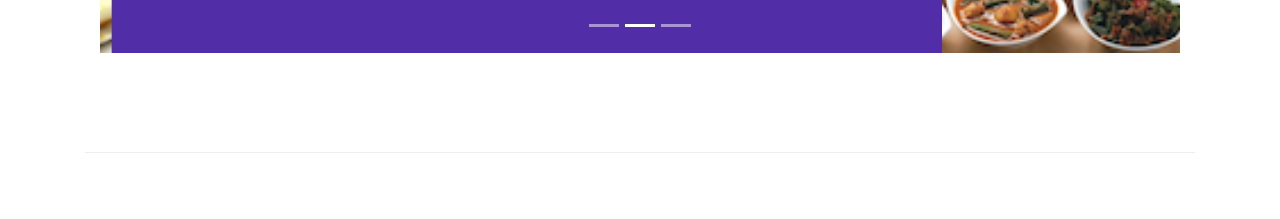
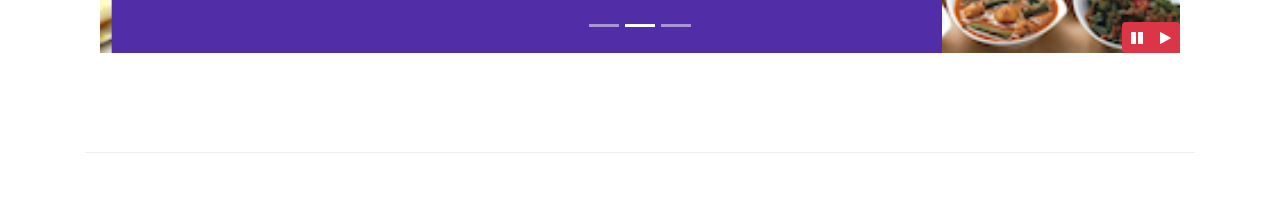
Before and after one commit to makadiyameet/bootstrap4, a website: page index.html in a window 1280 px wide. Shown: the part 581-800 px from the top of the page. Drawn offline with nearby package versions, Linux system fonts and the light colour scheme.

Commit message:
bootstrap jquery week4

```diff
--- a/css/styles.css
+++ b/css/styles.css
@@ -59,3 +59,9 @@ body{
     left: 0;
     min-height: 250px;
 }
+
+#carouselButton {
+    right: 0px;
+    position: absolute;
+    bottom: 0px;
+}
--- a/index.html
+++ b/index.html
@@ -236,6 +236,14 @@
                     <a class="carousel-control-next" href="#mycarousel" role="button" data-slide="next">
                         <span class="carousel-control-next-icon"></span>
                     </a>
+                    <div class="btn-group" id="carouselButton">
+                        <button class="btn btn-danger btn-sm" id="carousel-pause">
+                            <span class="fa fa-pause"></span>
+                        </button>
+                        <button class="btn btn-danger btn-sm" id="carousel-play">
+                            <span class="fa fa-play"></span>
+                        </button>
+                    </div>
                 </div>
             </div>
         </div>
@@ -411,6 +419,16 @@
         $(document).ready(function(){
             $('[data-toggle="tooltip"]').tooltip();
         });
+
+        $(document).ready(function(){
+            $('#mycarousel').carousel({ interval: 2000 });
+            $('#carousel-pause').click(function() {
+                $('#mycarousel').carousel('pause');
+            });
+            $('#carousel-play').click(function() {
+                $('#mycarousel').carousel('cycle');
+            });
+        });
     </script>
 </body>
 
```
